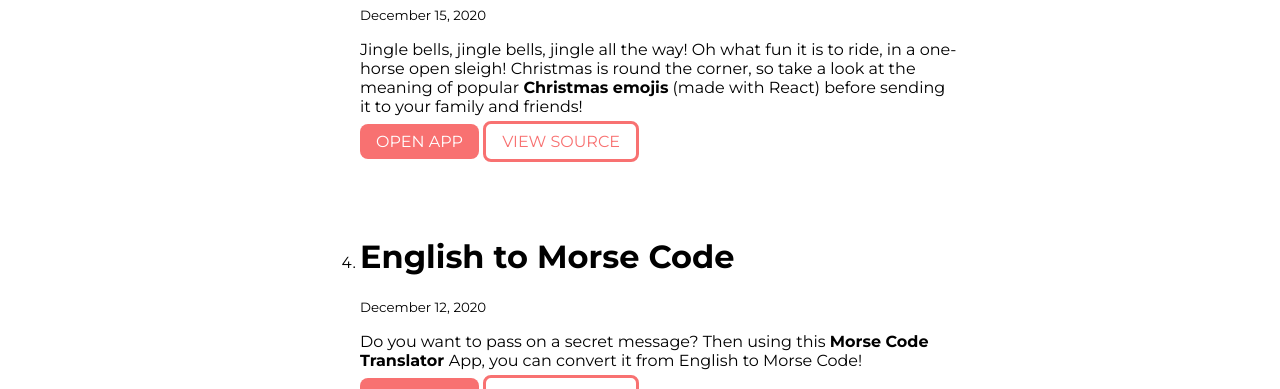
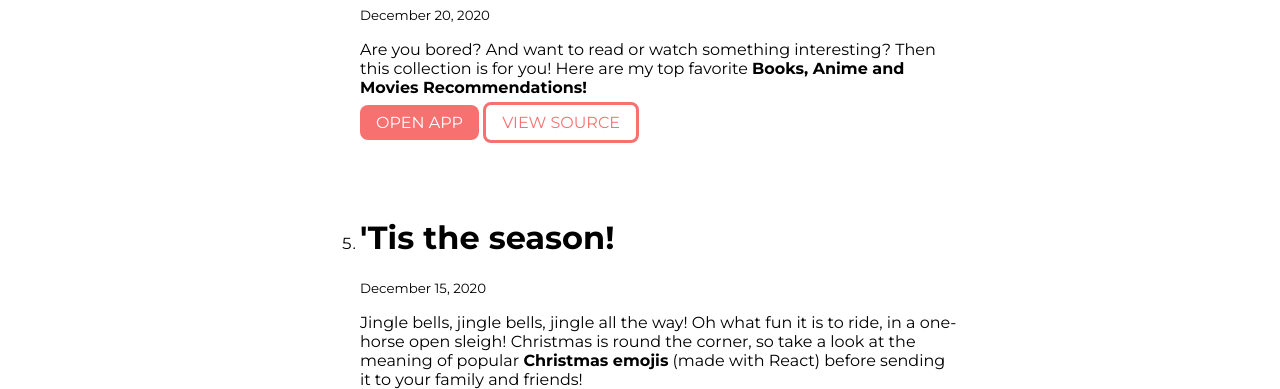
Before and after one commit to MadhushreeKunder/madhushree-kunder-portfolio, a plain HTML site: page projects.html in a window 1280 px wide. Shown: the part 711-1100 px from the top of the page. Drawn offline with Linux system fonts and the light colour scheme.

Commit message:
added name date, description of recommendation app

```diff
--- a/projects.html
+++ b/projects.html
@@ -32,6 +32,20 @@
     </header>
 
     <ol reversed>
+
+
+        <div class="container container-center padding-medium">
+            <li>
+                <h1>BAM: Books | Anime | Movies</h1>
+                <small>December 20, 2020</small>
+                <p>Are you bored? And want to read or watch something interesting? Then this collection is for you! Here
+                    are my top favorite <strong>Books, Anime and Movies Recommendations!</strong></p>
+                <a class="link link-primary" href="https://iguiv.csb.app/">OPEN
+                    APP</a>
+                <a class="link link-last" href="https://github.com/MadhushreeKunder/christmas-emojis-react-neog">VIEW
+                    SOURCE</a>
+            </li>
+        </div>
 
 
         <div class="container container-center padding-medium">
```
